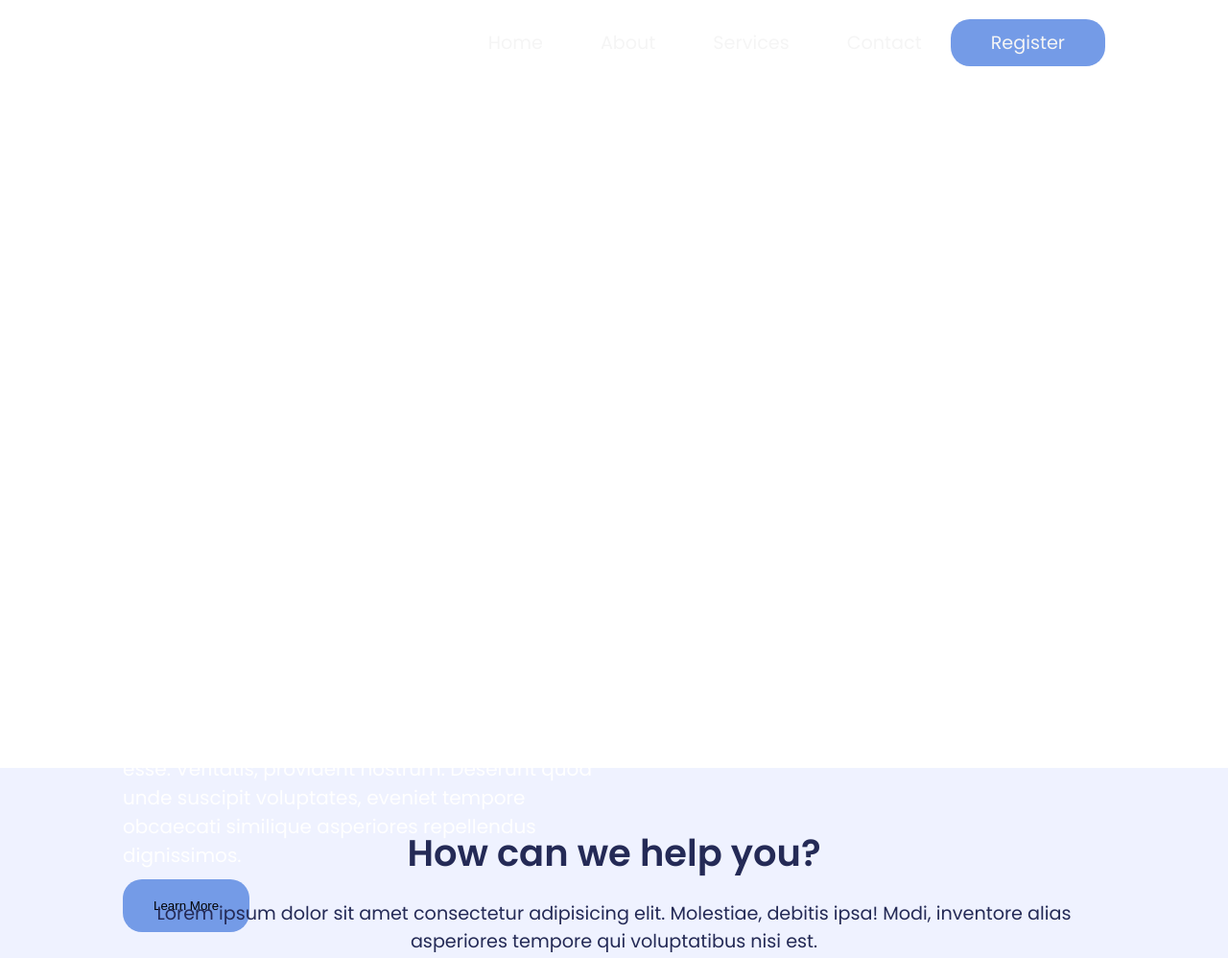
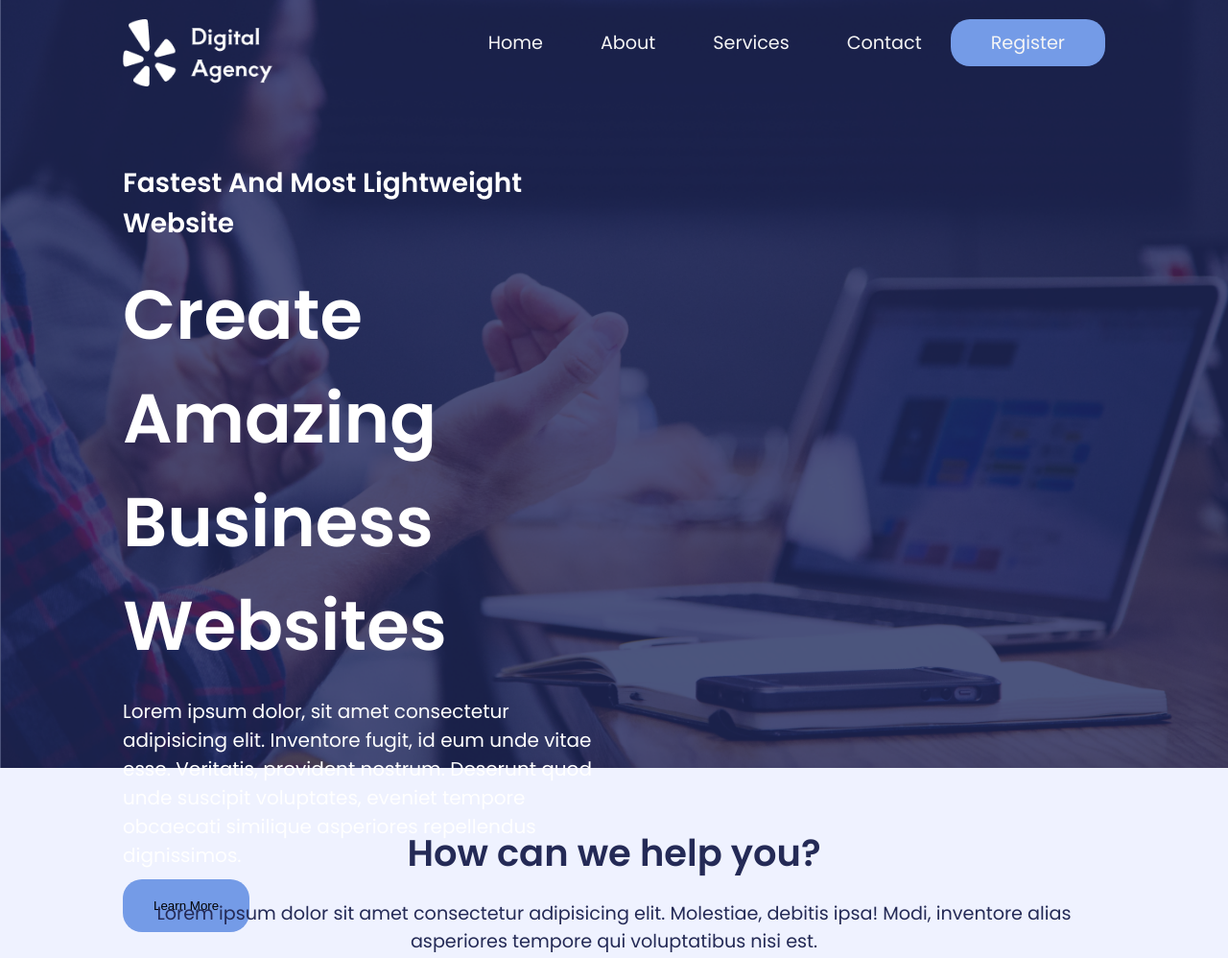
Before and after one commit to GeoJose19/TravelAgency-Website, a plain HTML site: page index.html in a window 1280 px wide. Shown: the top 998 px of the page at 96% size. Drawn offline with nearby package versions, Linux system fonts and the light colour scheme.

Commit message:
Update style.css

```diff
--- a/style.css
+++ b/style.css
@@ -62,7 +62,7 @@ section{
 .header{
     width: 100vw;
     height: 100vh;
-    background-image: url(img\header-bg.png);
+    background-image: url(img/header-bg.png);
     background-size: cover;
 }
 .navbar{
```
